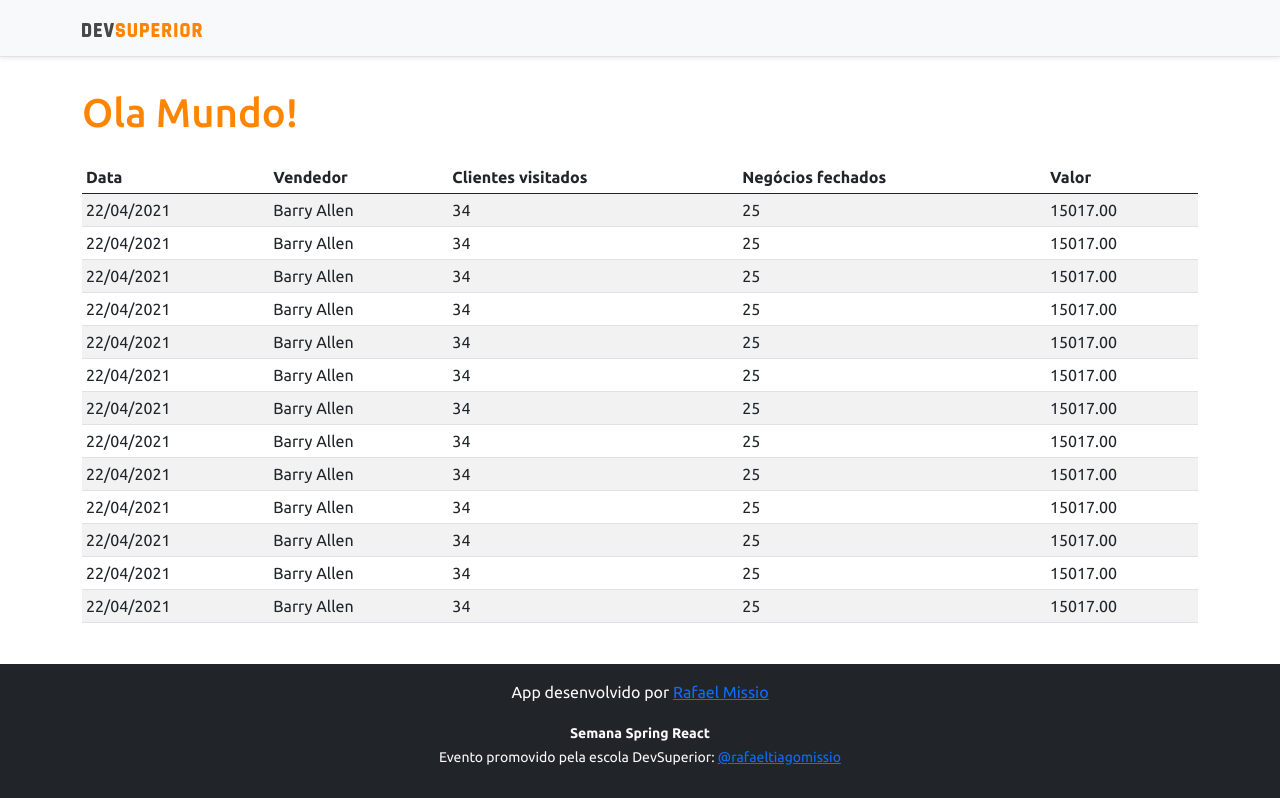
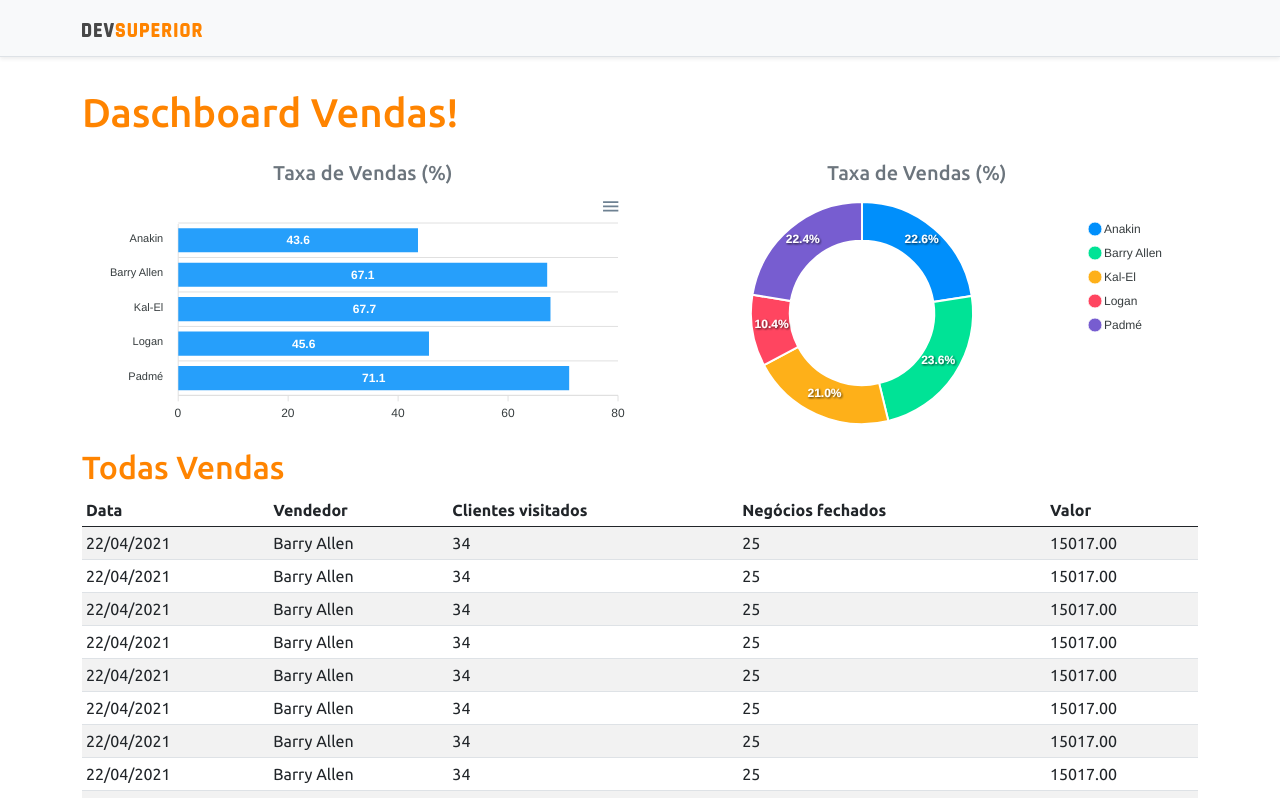
Before and after one commit to RafaelMissio/projeto-sds3, a React (Create React App) app in the folder frontend/: page / in a window 1280 px wide. Shown: the top 798 px of the page. Built offline with nearby package versions, Linux system fonts and the light colour scheme.

Commit message:
Static charts

```diff
--- a/frontend/src/App.tsx
+++ b/frontend/src/App.tsx
@@ -1,19 +1,37 @@
 import Footer from "component/Footer";
 import NavBar from "component/NavBar";
 import DataTable from "component/DataTable";
+import BarChart from "component/BarChart";
+import DonutChart from "component/DonutChart";
 
 function App() {
   return (
     <>
 
-     <NavBar />
+      <NavBar />
       <div className="container" >
-        <h1 className="text-primary py-3">Ola Mundo!</h1>
+        <h1 className="text-primary py-3">Daschboard Vendas!</h1>
 
+        <div className="row px-3 ">
+          <div className="col-sm-6">
+          <h5 className = "text-center text-secondary">Taxa de Vendas (%)</h5>
+            <BarChart />
+          </div>
+
+          <div className="col-sm-6">
+            <h5 className = "text-center text-secondary">Taxa de Vendas (%)</h5>
+            <DonutChart />
+          </div>
+
+        </div>
+
+          <div className = "text-primary">
+            <h2>Todas Vendas</h2>
+          </div>
         <DataTable />
       </div>
 
-     <Footer />
+      <Footer />
     </>
   );
 }
--- /dev/null
+++ b/frontend/src/component/BarChart/index.tsx
@@ -0,0 +1,37 @@
+import Chart from 'react-apexcharts';
+
+const BarChart = () => {
+
+    const options = {
+        plotOptions: {
+            bar: {
+                horizontal: true,
+            }
+        },
+    };
+
+    const mockData = {
+        labels: {
+            categories: ['Anakin', 'Barry Allen', 'Kal-El', 'Logan', 'Padmé']
+        },
+        series: [
+            {
+                name: "% Sucesso",
+                data: [43.6, 67.1, 67.7, 45.6, 71.1]
+            }
+        ]
+    };
+
+
+    return (
+
+        <Chart
+            options = {{...options,xaxis: mockData.labels}}
+            series ={mockData.series}
+            type = "bar"
+            height = "240"
+        />
+    );
+  }
+
+  export default BarChart;
--- a/frontend/src/component/DataTable/index.tsx
+++ b/frontend/src/component/DataTable/index.tsx
@@ -1,6 +1,6 @@
 const DataTable = () => {
     return (
-      <>
+
         <div className="table-responsive">
     <table className="table table-striped table-sm">
         <thead>
@@ -121,7 +121,7 @@ const DataTable = () => {
     </table>
 </div>
 
-      </>
+
     );
   }
 
--- /dev/null
+++ b/frontend/src/component/DonutChart/index.tsx
@@ -0,0 +1,27 @@
+import Chart from 'react-apexcharts';
+
+const DonutChart = () => {
+
+    const mockData = {
+        series: [477138, 499928, 444867, 220426, 473088],
+        labels: ['Anakin', 'Barry Allen', 'Kal-El', 'Logan', 'Padmé']
+    }
+
+    const options = {
+        legend: {
+            show: true
+        }
+    }
+
+    return (
+
+        <Chart
+            options = {{...options, labels: mockData.labels}}
+            series ={mockData.series}
+            type = "donut"
+            height = "240"
+        />
+    );
+  }
+
+  export default DonutChart;
--- a/frontend/src/component/Footer/index.tsx
+++ b/frontend/src/component/Footer/index.tsx
@@ -1,6 +1,6 @@
 const Footer = () => {
   return (
-    <>
+
       <footer className="footer mt-auto py-3 bg-dark">
   <div className="container">
     <p className="text-light">App desenvolvido por <a href="https://github.com/RafaelMissio" target="_blank" rel="noreferrer">Rafael Missio</a></p>
@@ -9,7 +9,7 @@ const Footer = () => {
   </div>
 </footer>
 
-    </>
+
   );
 }
 
--- a/frontend/src/component/NavBar/index.tsx
+++ b/frontend/src/component/NavBar/index.tsx
@@ -1,7 +1,7 @@
 import ImgDsDark from "assets/img/ds-dark.svg";
 const NavBar = () => {
   return (
-    <>
+
       <div className="d-flex flex-column flex-md-row align-items-center p-3 px-md-4 mb-3 bg-light border-bottom shadow-sm">
         <div className="container">
           <nav className="my-2 my-md-0 mr-md-3">
@@ -10,7 +10,7 @@ const NavBar = () => {
         </div>
       </div>
 
-    </>
+
   );
 }
 
```
